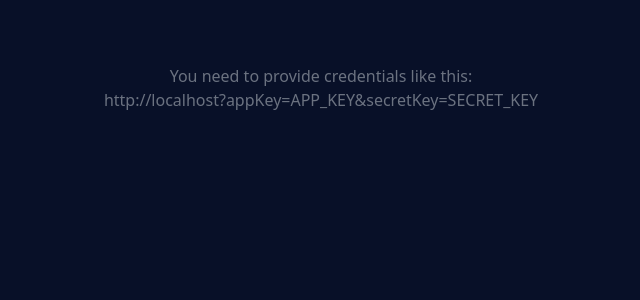
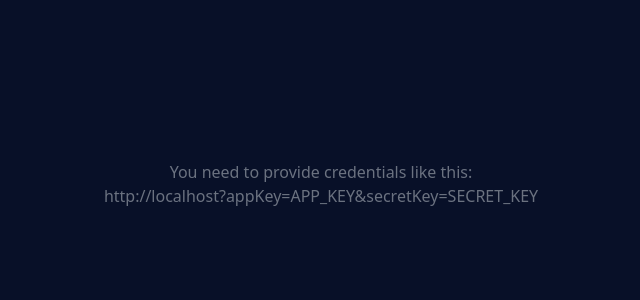
Before and after one commit to oxydeon/MachOne, an Angular app in the folder front/: page / in a window 1280 px wide. Shown: the top 300 px of the page, without its empty margins (319-959 px from the left). Built offline with nearby package versions, Linux system fonts and the light colour scheme.

Commit message:
feat(front): style density

```diff
--- a/front/src/app/app.component.html
+++ b/front/src/app/app.component.html
@@ -1,5 +1,5 @@
 <div
-  class="grid grid-cols-2 sm:grid-cols-2 md:grid-cols-3 lg:grid-cols-5 xl:grid-cols-5 gap-8 p-8"
+  class="grid grid-cols-2 sm:grid-cols-2 md:grid-cols-3 lg:grid-cols-5 xl:grid-cols-5 gap-5 p-5"
 >
   @for (device of devices; track $index) {
     @switch (device.category) {
@@ -10,7 +10,7 @@
           [class.offline]="!device.online"
           (click)="toggleLight(device)"
         >
-          <h2 class="font-semibold uppercase mb-2">
+          <h2 class="font-semibold uppercase mb-4 text-sm">
             {{ device.name }}
 
             @if (!device.online) {
@@ -31,7 +31,7 @@
           "
           [class.offline]="!device.online"
         >
-          <h2 class="font-semibold uppercase mb-2">
+          <h2 class="font-semibold uppercase mb-4 text-sm">
             {{ device.name }}
 
             @if (!device.online) {
@@ -39,14 +39,19 @@
             }
           </h2>
 
+          @if (device.online) {
             <div class="text-sm space-y-1">
-            <div class="degree my-5">{{ device.status?.[3].value / 10 }}°</div>
+              <div class="degree my-5">
+                {{ device.status?.[3].value / 10 }}°
+              </div>
+
               @if (device.status?.[0].value !== deviceValues.valve.mode.OFF) {
                 <div class="set-degree">
                   <button
                     class="w-8 h-8"
                     [class.invisible]="
-                    device.status?.[2].value / 10 <= deviceValues.valve.minTemp
+                      device.status?.[2].value / 10 <=
+                      deviceValues.valve.minTemp
                     "
                     (click)="setTemperature(device, -1)"
                   >
@@ -62,11 +67,12 @@
                 </div>
               }
             </div>
+          }
         </div>
       }
       @default {
         <div class="device p-6">
-          <h2 class="font-semibold uppercase mb-4">
+          <h2 class="font-semibold uppercase mb-4 text-sm">
             {{ device.name }}
 
             @if (!device.online) {
--- a/front/src/app/app.component.scss
+++ b/front/src/app/app.component.scss
@@ -1,5 +1,5 @@
 .device {
-  min-height: 15vh;
+  min-height: 100px;
   background: #0b1739;
   border: 0.1px solid rgba(255, 255, 255, 0.1);
   border-radius: 25px;
@@ -12,7 +12,6 @@
 
 .degree {
   font-size: 3rem;
-  line-height: 1.2;
   text-align: center;
 }
 
--- a/front/src/styles.scss
+++ b/front/src/styles.scss
@@ -5,8 +5,16 @@
 @tailwind utilities;
 
 body {
+  max-width: 1400px;
+  margin: 0 auto;
   background-color: #081028;
   color: whitesmoke;
   cursor: default;
   user-select: none;
 }
+
+@media (min-width: 1024px) {
+  body {
+    margin: 15vh auto 0 auto;
+  }
+}
```
Lines whose indentation alone changed are shown as unchanged.
